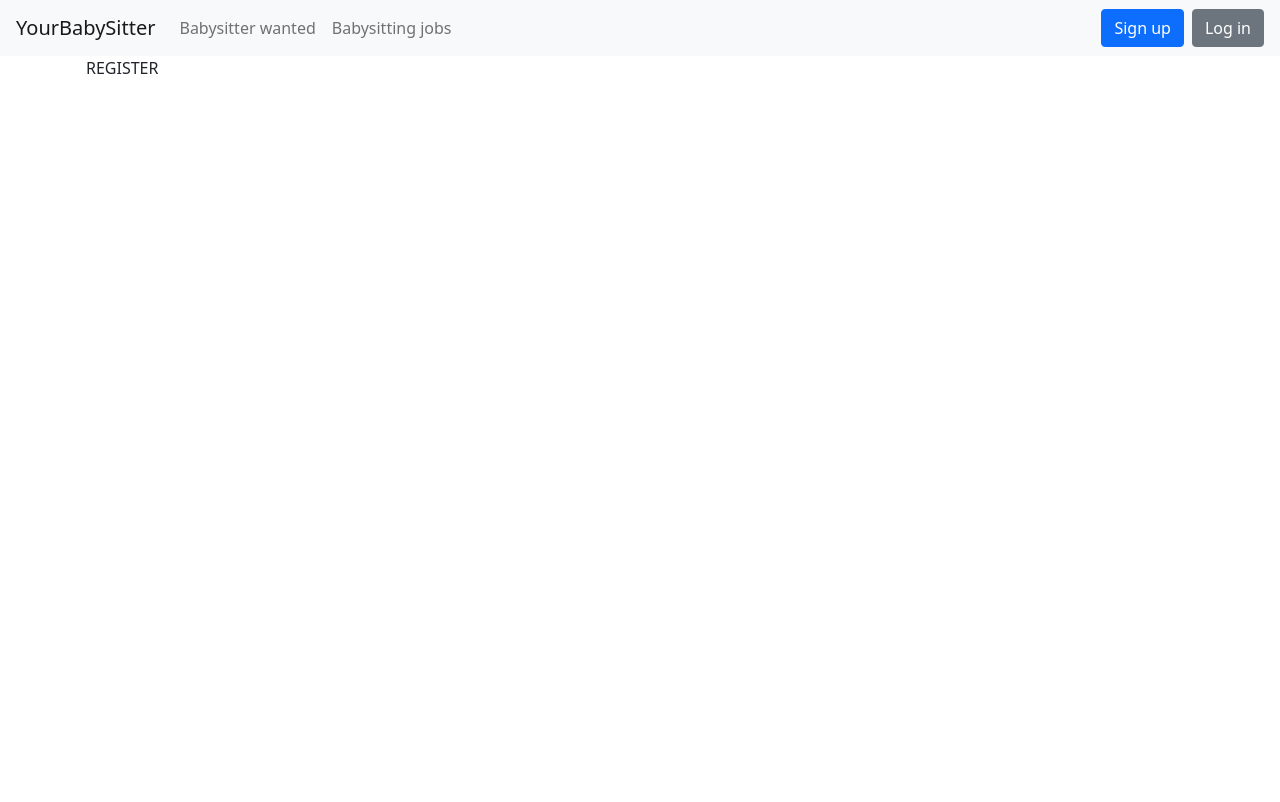
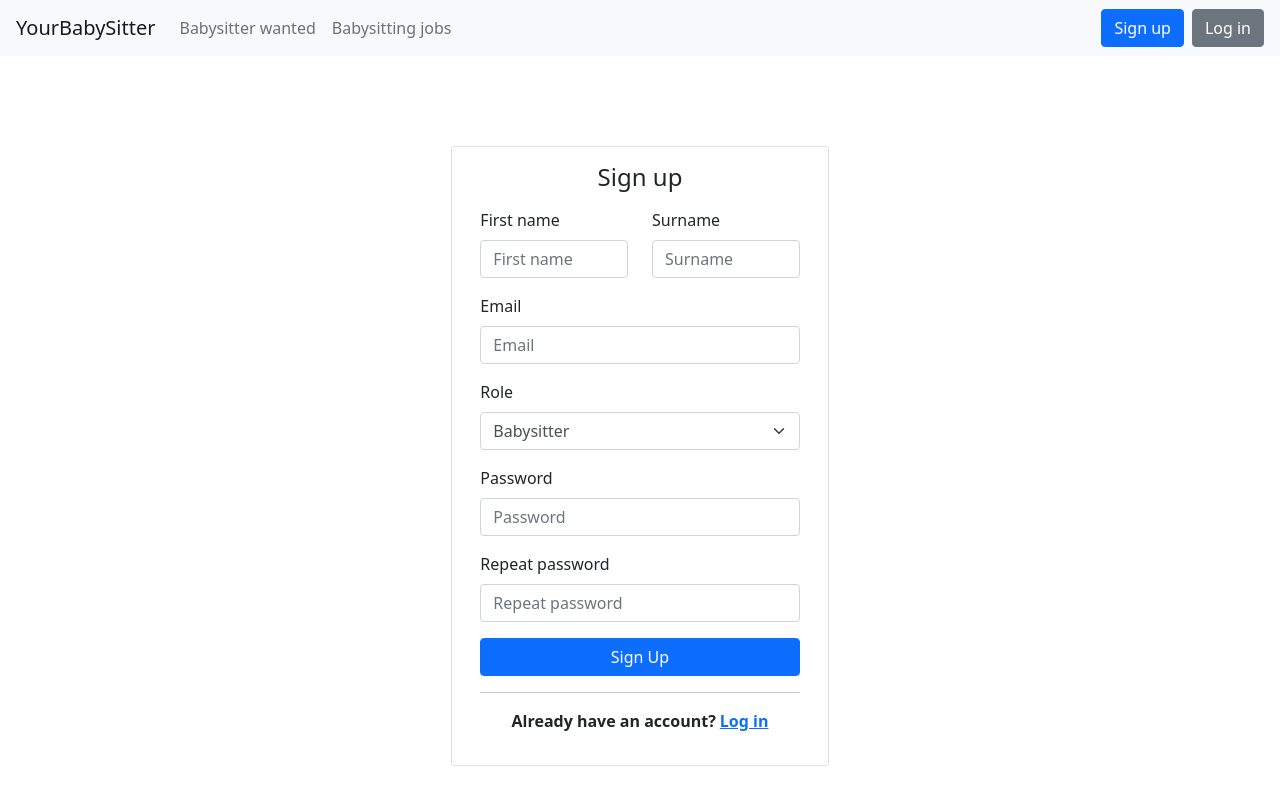
Before and after one commit to nikolasbarwicki/BabySitter_frontend, a React (Create React App) app: page /register in a window 1280 px wide. Shown: the top 802 px of the page. Built offline with nearby package versions, Linux system fonts and the light colour scheme.

Commit message:
Add Login and Register components

```diff
--- a/src/components/auth/Login.js
+++ b/src/components/auth/Login.js
@@ -1,5 +1,80 @@
-import React from 'react';
+import React, { useState } from 'react';
+import { Link } from 'react-router-dom';
 
-const Login = () => <div className="container">LOGIN</div>;
+const Register = () => {
+  const [formData, setFormData] = useState({
+    email: '',
+    password: '',
+  });
 
-export default Login;
+  const { email, password } = formData;
+
+  const onChange = (e) =>
+    setFormData({ ...formData, [e.target.id]: e.target.value });
+
+  const onSubmit = async (e) => {
+    e.preventDefault();
+    console.log('Login success!');
+  };
+
+  return (
+    <div className="container">
+      <div className="row vh-100 d-flex justify-content-center align-items-center">
+        <div className="card col-12 col-md-8 col-lg-6 col-xl-4">
+          <div className="card-body">
+            <h4 className="text-center mb-3">Log in</h4>
+            <form className="form" onSubmit={(e) => onSubmit(e)}>
+              <div className="mb-3">
+                <label htmlFor="email" className="form-label">
+                  Email
+                </label>
+                <input
+                  type="email"
+                  className="form-control"
+                  id="email"
+                  placeholder="Email"
+                  value={email}
+                  onChange={(e) => onChange(e)}
+                />
+              </div>
+
+              <div className="mb-3">
+                <label htmlFor="password" className="form-label">
+                  Password
+                </label>
+                <input
+                  type="password"
+                  className="form-control"
+                  id="password"
+                  placeholder="Password"
+                  value={password}
+                  onChange={(e) => onChange(e)}
+                />
+              </div>
+
+              <div className="col-12">
+                <button
+                  type="submit"
+                  className="btn btn-primary btn-block mb-3"
+                >
+                  Log in
+                </button>
+              </div>
+              <hr className="mt-2 mb-3" />
+              <div className="d-inline-flex col-12 justify-content-center">
+                <p className="mr-1 font-weight-bold">
+                  Don&apos;t have an account?
+                </p>
+                <Link to="/register" className="font-weight-bold">
+                  Sign up
+                </Link>
+              </div>
+            </form>
+          </div>
+        </div>
+      </div>
+    </div>
+  );
+};
+
+export default Register;
--- a/src/components/auth/Register.js
+++ b/src/components/auth/Register.js
@@ -1,5 +1,143 @@
-import React from 'react';
+import React, { useState } from 'react';
+import { Link } from 'react-router-dom';
 
-const Register = () => <div className="container">REGISTER</div>;
+const Register = () => {
+  const [formData, setFormData] = useState({
+    name: '',
+    surname: '',
+    email: '',
+    role: 'sitter',
+    password: '',
+    password2: '',
+  });
+
+  const { name, surname, email, role, password, password2 } = formData;
+
+  const onChange = (e) =>
+    setFormData({ ...formData, [e.target.id]: e.target.value });
+
+  const onSubmit = async (e) => {
+    e.preventDefault();
+    if (password !== password2) {
+      console.log('Passwords do not match');
+    } else {
+      console.log('Sign up success!');
+    }
+  };
+
+  return (
+    <div className="container">
+      <div className="row vh-100 d-flex justify-content-center align-items-center">
+        <div className="card col-12 col-md-8 col-lg-6 col-xl-4">
+          <div className="card-body">
+            <h4 className="text-center mb-3">Sign up</h4>
+            <form onSubmit={(e) => onSubmit(e)}>
+              <div className="row mb-3">
+                <div className="col">
+                  <label htmlFor="firstName" className="form-label">
+                    First name
+                  </label>
+                  <input
+                    type="text"
+                    className="form-control"
+                    id="name"
+                    placeholder="First name"
+                    value={name}
+                    onChange={(e) => onChange(e)}
+                  />
+                </div>
+                <div className="col">
+                  <label htmlFor="firstName" className="form-label">
+                    Surname
+                  </label>
+                  <input
+                    type="text"
+                    className="form-control"
+                    id="surname"
+                    placeholder="Surname"
+                    value={surname}
+                    onChange={(e) => onChange(e)}
+                  />
+                </div>
+              </div>
+
+              <div className="mb-3">
+                <label htmlFor="email" className="form-label">
+                  Email
+                </label>
+                <input
+                  type="email"
+                  className="form-control"
+                  id="email"
+                  placeholder="Email"
+                  value={email}
+                  onChange={(e) => onChange(e)}
+                />
+              </div>
+              <div className="mb-3">
+                <label htmlFor="role" className="form-label">
+                  Role
+                </label>
+                <select
+                  id="role"
+                  className="form-select"
+                  value={role}
+                  onChange={(e) => onChange(e)}
+                >
+                  <option value="sitter">Babysitter</option>
+                  <option value="parent">Parent</option>
+                </select>
+              </div>
+
+              <div className="mb-3">
+                <label htmlFor="password" className="form-label">
+                  Password
+                </label>
+                <input
+                  type="password"
+                  className="form-control"
+                  id="password"
+                  placeholder="Password"
+                  value={password}
+                  onChange={(e) => onChange(e)}
+                />
+              </div>
+              <div className="mb-3">
+                <label htmlFor="password2" className="form-label">
+                  Repeat password
+                </label>
+                <input
+                  type="password"
+                  className="form-control"
+                  id="password2"
+                  placeholder="Repeat password"
+                  value={password2}
+                  onChange={(e) => onChange(e)}
+                />
+              </div>
+              <div className="col-12">
+                <button
+                  type="submit"
+                  className="btn btn-primary btn-block mb-3"
+                >
+                  Sign Up
+                </button>
+              </div>
+              <hr className="mt-2 mb-3" />
+              <div className="d-inline-flex col-12 justify-content-center">
+                <p className="mr-1 font-weight-bold">
+                  Already have an account?
+                </p>
+                <Link to="/login" className="font-weight-bold">
+                  Log in
+                </Link>
+              </div>
+            </form>
+          </div>
+        </div>
+      </div>
+    </div>
+  );
+};
 
 export default Register;
```
Also changed, not shown: .eslintrc.json.
